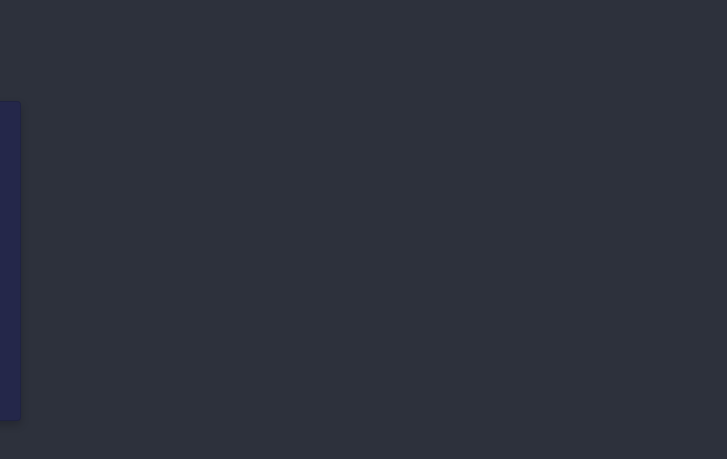
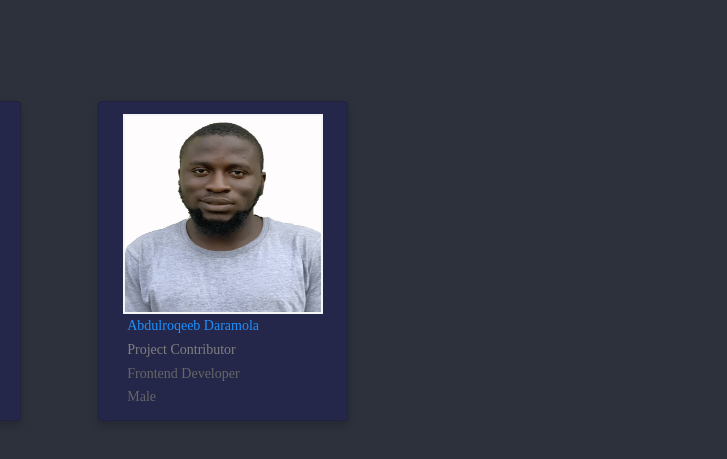
Before and after one commit to graceEjegwa/cohort3, a plain HTML site: page cohort3.html in a window 1280 px wide. Shown: the part 139-598 px from the top of the page, 253-980 px from the left. Drawn offline with Linux system fonts and the light colour scheme; a web font is replaced by a local one.

Commit message:
Abdulroqeeb's Contribution

```diff
--- a/cohort3.html
+++ b/cohort3.html
@@ -55,6 +55,18 @@
           </div>
         </div> <!--end here-->
 
+        <div class="column"> <!--start here-->
+          <div class="card">
+            <img src="images/contributors/Abdulroqeeb.jpeg">
+            <div class="container">
+              <h2>Abdulroqeeb Daramola</h2>
+              <p class="title">Project Contributor</p>
+              <p>Frontend Developer</p>
+              <p>Male</p>
+            </div>
+          </div>
+        </div>
+
         <!-- You can add your code block here-->
 
 
```
Also changed, not shown: images/contributors/Abdulroqeeb.jpeg (added).
